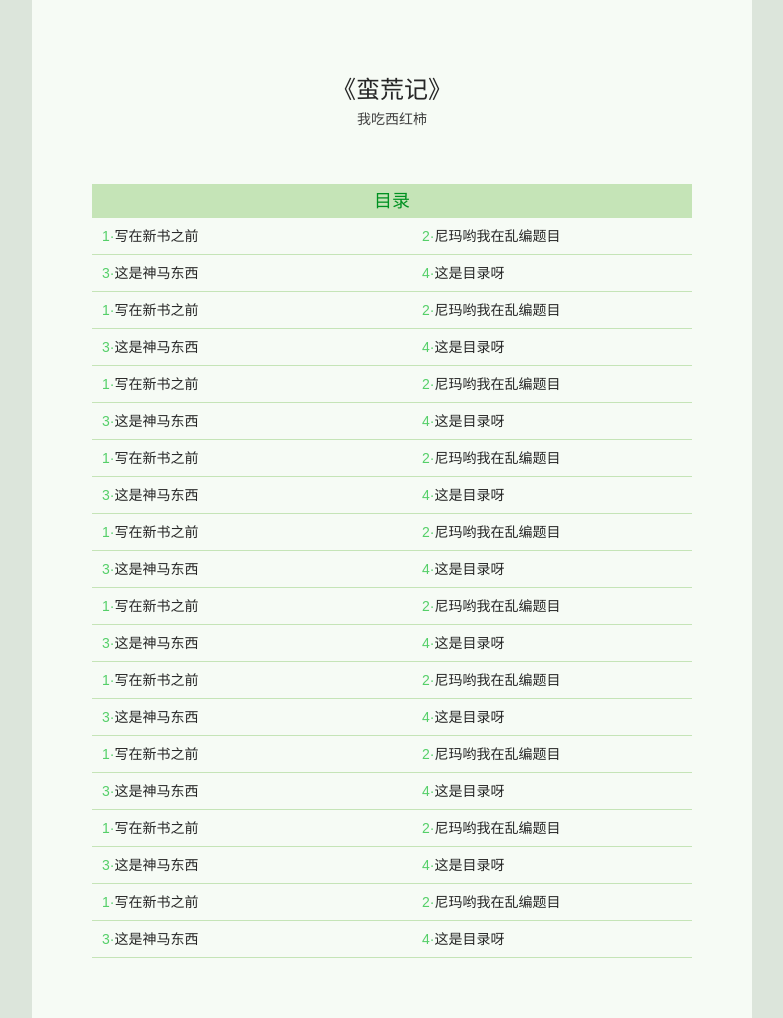
After one commit to qulashi369/wjcrawler, a Flask app: template server/templates/chapters.html in a window 1280 px wide. The commit adds this page. Shown: the whole page, without its empty margins (248-1031 px from the left). Run offline with Flask 2, Linux system fonts and the light colour scheme; the template is opened without the code that fills it, so the values that code supplies are empty.

Commit message:
add chapters page

```diff
--- a/server/app.py
+++ b/server/app.py
@@ -17,9 +17,16 @@ db_session = get_db_session(DB_URL)
 def index():
     return render_template('index.html')
 
+
 @app.route("/book")
 def book():
     return render_template('book.html')
 
+
+@app.route("/chapter")
+def chapters():
+    return render_template('chapters.html')
+
+
 if __name__ == "__main__":
     app.run(host='0.0.0.0', debug=True, port=8000)
--- a/server/static/css/main.css
+++ b/server/static/css/main.css
@@ -1,13 +1,22 @@
 /*reset*/
-html{font: 12px "微软雅黑","宋体","arial","Verdana";color:#000;}body,div,dl,dt,dd,ul,ol,li,h1,h2,h3,h4,h5,h6,pre,code,form,fieldset,legend,input,textarea,p,blockquote,th,td{margin:0;padding:0}table{border-collapse:collapse;border-spacing:0}fieldset,img{border:0}address,caption,cite,code,dfn,em,strong,th,var{font-style:normal;font-weight:normal}ol,ul{list-style:none}caption,th{text-align:left}h1,h2,h3,h4,h5,h6{font-size:100%;font-weight:normal}q:before,q:after{content:''}abbr,acronym{border:0;font-variant:normal}sup{vertical-align:text-top}sub{vertical-align:text-bottom}input,textarea,select{font-family:inherit;font-size:inherit;font-weight:inherit}input,textarea,select{*font-size:100%}legend{color:#000}a{text-decoration: none;}
+body,div,dl,dt,dd,ul,ol,li,h1,h2,h3,h4,h5,h6,pre,code,form,fieldset,legend,input,textarea,p,blockquote,th,td{margin:0;padding:0}table{border-collapse:collapse;border-spacing:0}fieldset,img{border:0}address,caption,cite,code,dfn,em,strong,th,var{font-style:normal;font-weight:normal}ol,ul{list-style:none}caption,th{text-align:left}h1,h2,h3,h4,h5,h6{font-size:100%;font-weight:normal}q:before,q:after{content:''}abbr,acronym{border:0;font-variant:normal}sup{vertical-align:text-top}sub{vertical-align:text-bottom}input,textarea,select{font-family:inherit;font-size:inherit;font-weight:inherit}input,textarea,select{*font-size:100%}legend{color:#000}a{text-decoration: none;}
 .clear {clear: both;display: block;overflow: hidden;visibility: hidden;width: 0;height: 0;}
 .clearfix:after {visibility: hidden;display: block;font-size: 0;content: " ";clear: both;height: 0;}
 * html .clearfix             { zoom: 1; } /* IE6 */
 *:first-child+html .clearfix { zoom: 1; } /* IE7 */
 
+
+/*global*/
+html{font: 12px "微软雅黑","宋体","arial","Verdana";color:#000;}
+html, body {height: 100%;}
+body{background-color:#f9faf8;}
 a:link {color:#262626}
 a:visited, a:focus {color: #000;}
+.main {padding-top:30px}
+.wrapper {width:960px;margin: 0 auto;}
 
+
+/*base*/
 .mb10 {margin-bottom:10px;}
 .mb30 {margin-bottom:30px;}
 .mb3 {margin-bottom:3px;}
@@ -15,13 +24,13 @@ a:visited, a:focus {color: #000;}
 .btn {display:inline-block;zoom:1;*display:inline;text-align:center;}
 .btn38 {height:18px;width:88px;padding:10px;}
 .btn32 {height:32px;width:304px;line-height:32px;}
+.hide {display:none}
 
-body{background-color:#f9faf8}
-.wrapper {width:960px;margin: 0 auto;}
+/*pages*/
+.reading {background-color:#dce5db;}
+.reading .wrapper {background-color:#f6fbf5;height:100%;padding:0 60px;width:600px;overflow-y: auto;}
 .header {height:53px;padding-top:35px;border-bottom:solid #38B100 2px}
-.title {font-size:32px;color:#38B100;}
-
-.main {padding-top:30px}
+.header .title {font-size:32px;color:#38B100;}
 
 .list_col li {float: none;display: inline-block;zoom: 1;vertical-align: top;}
 .list_col .last {margin-right:0;}
@@ -58,3 +67,24 @@ body{background-color:#f9faf8}
 .main .c_list ol li a span {color:#5E8C3E;}
 .main .c_list .more {text-align:center; font-size:14px; margin:10px auto 20px auto;}
 .main .c_list .more a {color:#D28028}
+
+
+.reading .chapters {padding-top:70px;}
+.reading .chapters .info {margin-bottom:56px;}
+.reading .chapters .info .title{text-align:center;font-size:24px;color:#262626;}
+.reading .chapters .info .author{text-align:center;font-size:14px;color:#404040;}
+.reading .chapters .list .bar {text-align:center;background-color:#C5E4B7;font-size:18px;color:#009121;height:34px;line-height:34px;}
+.reading .chapters .list ol li{float: left;width: 260px;padding: 0 50px 0 10px;border-bottom:solid #C5E4B7 1px;height:36px;line-height:36px;font-size:14px;color:#54cf68}
+.reading .chapters .list ol .rt {padding:0 10px}
+.reading .chapters .list ol li a{color:#262626}
+
+/* scroll */
+.dumascroll {}        /*只需对需要渲染滚动条的div设置该class即可,div要固定高度，超出部分设置隐藏，显示纵向滚动条。*/
+.dumascroll_area {    height:100%;overflow:hidden;}
+.dumascroll_bar,.dumascroll_handle,.dumascroll_handle_a {    background-image:url(../image/scroll.gif);}
+.dumascroll_bar {    position:absolute;    top:0;    right:0;    z-index:9;    width:14px;    height:100%;    cursor:default;    -moz-user-select:none;    -khtml-user-select:none;    user-select:none;    background-repeat:repeat-y;    background-position:-42px 0;    float:left;}
+.dumascroll_arrow_up,.dumascroll_arrow_up_a,.dumascroll_handle,.dumascroll_handle_a,.dumascroll_arrow_down,.dumascroll_arrow_down_a {    position:absolute;    left:0;}
+.dumascroll_arrow_up,.dumascroll_arrow_up_a,.dumascroll_arrow_down,.dumascroll_arrow_down_a {    width:100%;    height:3px;    color:#fff;    text-align:center;}
+.dumascroll_handle,.dumascroll_handle_a { width:100%; background-repeat:repeat-y; }
+.dumascroll_handle { background-position:-28px 0; }
+.dumascroll_handle_a { background-position:-56px 0; }
--- /dev/null
+++ b/server/static/js/scroll.js
@@ -0,0 +1,201 @@
+ var duma = {
+    $:function(o){ if(document.getElementById(o)) {return document.getElementById(o);} },
+    getStyle:function(o) { return o.currentStyle||document.defaultView.getComputedStyle(o,null); },
+    getOffset:function(o) {
+        var t = o.offsetTop,h = o.offsetHeight;
+        while(o = o.offsetParent) { t += o.offsetTop; }
+        return { top:t, height:h };
+    },
+    bind:function(o,eType,fn) {
+        if(o.addEventListener) { o.addEventListener(eType,fn,false); }
+        else if(o.attachEvent) { o.attachEvent("on" + eType,fn); }
+        else { o["on" + eType] = fn; }
+    },
+    stopEvent:function(e) {
+        e = e || window.event;
+        e.stopPropagation && (e.preventDefault(),e.stopPropagation()) || (e.cancelBubble = true,e.returnValue = false);
+    },
+    setCookie:function(c_name,value,expiredays) {
+        var exdate = new Date();
+        exdate.setDate(exdate.getDate() + expiredays);
+        document.cookie = c_name + "=" + escape(value) + ((expiredays == null) ? "" : ";expires=" + exdate.toGMTString());
+    },
+    getCookie:function(c_name) {
+        if(document.cookie.length > 0) {
+            c_start = document.cookie.indexOf(c_name + "=");
+            if(c_start != -1) {
+                c_start = c_start + c_name.length + 1;
+                c_end = document.cookie.indexOf(";",c_start);
+                if(c_end == -1) { c_end = document.cookie.length; }
+                return unescape(document.cookie.substring(c_start,c_end));
+            }
+        }
+        return "";
+    }
+};
+duma.BeautifyScrollBar = function(obj,arrowUpCss,arrowUpActiveCss,handleCss,handleActiveCss,arrowDownCss,arrowDownActiveCss) {
+    this.arrowUpInterval;
+    this.arrowDownInterval;
+    this.barMouseDownInterval;
+    this.relY;
+    this.id = obj;
+    this.obj = duma.$(this.id);
+    this.setObjCss();        //预先设置父容器的css定位才能让接下来的属性设置起作用
+    this.obj.innerHTML = '<div id="' + obj + 'Area" class="dumascroll_area">' + this.obj.innerHTML + '</div><div id="' + obj + 'Bar" class="dumascroll_bar"><div class="dumascroll_arrow_up"></div><div class="dumascroll_handle"></div><div class="dumascroll_arrow_down"></div></div>';
+    this.area = duma.$(obj + "Area");
+    this.bar = duma.$(obj + "Bar");
+    this.barPos;
+    this.arrowUp = this.bar.getElementsByTagName("div")[0];
+    this.arrowUpCss = arrowUpCss;
+    this.arrowUpActiveCss = arrowUpActiveCss;
+    this.handle = this.bar.getElementsByTagName("div")[1];
+    this.handleCss = handleCss;
+    this.handleActiveCss = handleActiveCss;
+    this.arrowDown = this.bar.getElementsByTagName("div")[2];
+    this.arrowDownCss = arrowDownCss;
+    this.arrowDownActiveCss = arrowDownActiveCss;
+    this.handleMinHeight = 15;
+    this.arrowUpHeight = parseInt(duma.getStyle(this.arrowUp).height);
+    this.arrowDownHeight = parseInt(duma.getStyle(this.arrowDown).height);
+    this.areaScrollHeight = this.area.scrollHeight;
+    this.handleHeight = parseInt(this.area.offsetHeight/this.area.scrollHeight * (this.bar.offsetHeight - this.arrowUpHeight - this.arrowDownHeight));
+}
+duma.BeautifyScrollBar.prototype = {
+    setObjCss:function() {
+        duma.getStyle(this.obj).position == "static" ? this.obj.style.position = "relative" : duma.getStyle(this.obj).backgroundColor == "transparent" ? this.obj.style.backgroundColor = "#fff" : null;        //若容器本来就没有设position，则初始化为relative；若容器原来未设置背景色，则初始化为白色；
+    },
+    sethandle:function() {                //当内容超多时设置拖拽条子的最小高度
+        this.handle.style.top = this.arrowUpHeight + "px";
+        if(this.handleHeight > this.handleMinHeight) {
+            this.handleHeight < this.bar.offsetHeight - this.arrowUpHeight - this.arrowDownHeight ? this.handle.style.height = this.handleHeight + "px" : this.handle.style.display = "none";
+        }
+        else { this.handleHeight = this.handleMinHeight; this.handle.style.height = this.handleMinHeight + "px"; }
+    },
+    setBarPos:function() {                //将当前滚动的距离值存入cookie
+        this.barPos = this.area.scrollTop + "";
+        duma.setCookie(this.id + "CookieName",this.barPos,1);
+    },
+    getBarPos:function() {
+        this.barPos = duma.getCookie(this.id + "CookieName");
+        if(this.barPos!=null && this.barPos!="") {
+            this.area.scrollTop = this.barPos;
+            this.areaScroll();
+        }
+    },
+    clearArrowUpInterval:function() { clearInterval(this.arrowUpInterval); },
+    clearArrowDownInterval:function() { clearInterval(this.arrowDownInterval); },
+    clearBarMouseDownInterval:function() { clearInterval(this.barMouseDownInterval); },
+    areaScroll:function() {
+        this.handle.style.display != "none" ? this.handle.style.top = this.area.scrollTop/(this.area.scrollHeight - this.area.offsetHeight) * (this.bar.offsetHeight - this.handleHeight - this.arrowUpHeight - this.arrowDownHeight) + this.arrowUpHeight + "px" : null;
+    },
+    areakeydown:function(e) {            //支持键盘上下按键
+        var that = this;
+        document.onkeydown = function(event) {
+            var e = event || window.event,
+            ek = e.keyCode || e.which;
+            if(ek == 40) { that.area.scrollTop += 25 }
+            else if(ek == 38) { that.area.scrollTop -= 25 }
+            if(that.area.scrollTop > 0 && that.area.scrollTop < that.area.scrollHeight - that.area.offsetHeight){ duma.stopEvent(e); }
+            that.setBarPos();
+        }
+    },
+    handleMove:function(e) {
+        var e = e || window.event;
+        this.area.scrollTop = (e.clientY - this.relY - this.arrowUpHeight)/(this.bar.offsetHeight - this.handleHeight - this.arrowUpHeight - this.arrowDownHeight)*(this.area.scrollHeight - this.area.offsetHeight);
+        this.setBarPos();
+    },
+    handleMouseDown:function(e) {
+        var that = this,e = e || window.event;
+        that.relY = e.clientY - that.handle.offsetTop;
+        that.handle.setCapture ? that.handle.setCapture() : null;
+        that.handle.className = that.handleActiveCss;
+        document.onmousemove = function(event) { that.handleMove(event); };
+        document.onmouseup = function() {
+            that.handle.className = that.handleCss;
+            that.handle.releaseCapture ? that.handle.releaseCapture() : null;
+            document.onmousemove = null;
+        };
+    },
+    barScroll:function(e) {
+        var e = e || window.event,eDir;        //设置滚轮事件,e.wheelDelta与e.detail分别兼容IE、W3C，根据返回值的正负来判断滚动方向
+        if(e.wheelDelta) { eDir = e.wheelDelta/120; }
+        else if(e.detail) { eDir = -e.detail/3; }
+        eDir > 0 ? this.area.scrollTop -= 20 : this.area.scrollTop += 20;    //步长设80像素比较接近window滚动条的滚动速度
+        if(this.area.scrollTop > 0 && this.area.scrollTop < this.area.scrollHeight - this.area.offsetHeight){ duma.stopEvent(e); }
+        this.setBarPos();
+    },
+    barDown:function(e) {
+        var e = e || window.event,that = this,
+            eY = e.clientY,
+            mStep = this.bar.offsetHeight,
+            documentScrollTop = document.documentElement.scrollTop || document.body.scrollTop,
+            hOffset = duma.getOffset(this.handle),
+            bOffset = duma.getOffset(this.bar);
+        if(documentScrollTop + eY < hOffset.top) { this.barMouseDownInterval = setInterval(function(e){
+            that.area.scrollTop -= that.area.offsetHeight;
+            if(that.area.scrollTop <= (eY + documentScrollTop - bOffset.top - that.arrowUpHeight)/(that.bar.offsetHeight - that.arrowUpHeight - that.arrowDownHeight) * that.area.scrollHeight) { that.clearBarMouseDownInterval(); }
+            that.setBarPos();
+        },80); }
+        else if(documentScrollTop + eY > hOffset.top + hOffset.height) { this.barMouseDownInterval = setInterval(function(){
+            that.area.scrollTop += that.area.offsetHeight;
+            if(that.area.scrollTop >= (eY + documentScrollTop - bOffset.top - that.arrowUpHeight - hOffset.height)/(that.bar.offsetHeight - that.arrowUpHeight - that.arrowDownHeight) * that.area.scrollHeight) { that.clearBarMouseDownInterval(); }
+            that.setBarPos();
+        },80); }
+        duma.stopEvent(e);
+    },
+    arrowUpMouseDown:function(e) {
+        var that = this;
+        this.arrowUpInterval = setInterval(function(){ that.area.scrollTop -= 25; that.setBarPos(); },10);
+        this.arrowUp.className = this.arrowUpActiveCss;
+        duma.stopEvent(e);
+    },
+    arrowUpMouseUp:function() { this.clearArrowUpInterval(); this.arrowUp.className = this.arrowUpCss; },
+    arrowUpMouseOut:function() { this.clearArrowUpInterval(); this.arrowUp.className = this.arrowUpCss; },
+    arrowDownMouseDown:function(e) {
+        var that = this;
+        this.arrowDownInterval = setInterval(function(){ that.area.scrollTop += 25; that.setBarPos(); },10);
+        this.arrowDown.className = this.arrowDownActiveCss;
+        duma.stopEvent(e);
+    },
+    arrowDownMouseUp:function() { this.clearArrowDownInterval(); this.arrowDown.className = this.arrowDownCss; },
+    arrowDownMouseOut:function() { this.clearArrowDownInterval(); this.arrowDown.className = this.arrowDownCss; },
+    run:function(){
+        var that = this;
+        this.sethandle();
+        this.areaScroll();
+        this.getBarPos();
+        this.area.onscroll = function(){that.areaScroll()};
+        this.area.onmouseover = this.bar.onmouseover = function(event){that.areakeydown(event)};
+        this.area.onmouseout = this.bar.onmouseout = function(){document.onkeydown = null};
+        this.handle.onmousedown = function(event){that.handleMouseDown(event)};
+        this.bar.onmousedown = function(event){that.barDown(event)};
+        this.bar.onmouseup = function(){that.clearBarMouseDownInterval()};
+        this.bar.onmouseout = function(){that.clearBarMouseDownInterval()};
+        this.arrowUp.onmousedown = function(event){that.arrowUpMouseDown(event)};
+        this.arrowUp.onmouseup = function(){that.arrowUpMouseUp()};
+        this.arrowUp.onmouseout = function(){that.arrowUpMouseOut()};
+        this.arrowDown.onmousedown = function(event){that.arrowDownMouseDown(event)};
+        this.arrowDown.onmouseup = function(){that.arrowDownMouseUp()};
+        this.arrowDown.onmouseout = function(){that.arrowDownMouseOut()};
+        duma.bind(this.obj,"mousewheel",function(event){that.barScroll(event)});
+        duma.bind(this.obj,"DOMMouseScroll",function(event){that.barScroll(event)});
+    }
+}
+duma.BeautifyScrollBar.init = function() {
+    var o = document.getElementsByTagName("div"),
+        oLen = o.length,
+        dumascrollClass = /\bdumascroll\b/,
+        oArr = [],
+        oArrLen = oArr.length;
+    for(var i=0; i<oLen; i++) {
+        if(dumascrollClass.test(o[i].className)) {
+            oArr.push("dumaScrollAreaId_" + i);
+            oArrLen = oArr.length;
+            o[i].id = oArr[oArrLen - 1];
+        }
+    }
+    for(var j=0; j<oArrLen; j++) {
+        new duma.BeautifyScrollBar(oArr[j],"dumascroll_arrow_up","dumascroll_arrow_up_a","dumascroll_handle","dumascroll_handle_a","dumascroll_arrow_down","dumascroll_arrow_down_a").run();
+    }
+}
+duma.bind(window,"load",duma.BeautifyScrollBar.init);
--- /dev/null
+++ b/server/templates/chapters.html
@@ -0,0 +1,72 @@
+<!DOCTYPE html>
+<html lang="zh-CN">
+  <head>
+    <meta charset="utf-8">
+    <title>一碗书-体验最爽的免费小说网站|将夜|蛮荒记|求魔|武动乾坤</title>
+    <meta name="keywords" content="小说,言情小说,穿越小说,免费小说,小说下载,好看的小说,最新章节">
+    <meta name="description" content="一碗书小说网,最好的免费小说阅读网站">
+    <link rel="stylesheet" href="../static/css/main.css">
+
+    <script type="text/javascript" src="../static/js/scroll.js"></script>
+  </head>
+  <body class="reading">
+    <div class="wrapper dumascroll">
+      <div class="chapters ">
+        <div class="info">
+          <div class="title mb3"><span>《蛮荒记》</span></div>
+          <div class="author"><span>我吃西红柿</span></div>
+        </div>
+        <div class="list">
+          <div class="bar"><span>目录</span></div>
+          <div class="clearfix">
+            <ol>
+              <li><span>1·<a href="#">写在新书之前</a></span></li>
+              <li class="rt">2·<a href="#">尼玛哟我在乱编题目</a></li>
+              <li><span>3·<a href="#">这是神马东西</a></span></li>
+              <li class="rt"><span>4·<a href="#">这是目录呀</a></span></li>
+              <li><span>1·<a href="#">写在新书之前</a></span></li>
+              <li class="rt">2·<a href="#">尼玛哟我在乱编题目</a></li>
+              <li><span>3·<a href="#">这是神马东西</a></span></li>
+              <li class="rt"><span>4·<a href="#">这是目录呀</a></span></li>
+              <li><span>1·<a href="#">写在新书之前</a></span></li>
+              <li class="rt">2·<a href="#">尼玛哟我在乱编题目</a></li>
+              <li><span>3·<a href="#">这是神马东西</a></span></li>
+              <li class="rt"><span>4·<a href="#">这是目录呀</a></span></li>
+              <li><span>1·<a href="#">写在新书之前</a></span></li>
+              <li class="rt">2·<a href="#">尼玛哟我在乱编题目</a></li>
+              <li><span>3·<a href="#">这是神马东西</a></span></li>
+              <li class="rt"><span>4·<a href="#">这是目录呀</a></span></li>
+              <li><span>1·<a href="#">写在新书之前</a></span></li>
+              <li class="rt">2·<a href="#">尼玛哟我在乱编题目</a></li>
+              <li><span>3·<a href="#">这是神马东西</a></span></li>
+              <li class="rt"><span>4·<a href="#">这是目录呀</a></span></li>
+              <li><span>1·<a href="#">写在新书之前</a></span></li>
+              <li class="rt">2·<a href="#">尼玛哟我在乱编题目</a></li>
+              <li><span>3·<a href="#">这是神马东西</a></span></li>
+              <li class="rt"><span>4·<a href="#">这是目录呀</a></span></li>
+              <li><span>1·<a href="#">写在新书之前</a></span></li>
+              <li class="rt">2·<a href="#">尼玛哟我在乱编题目</a></li>
+              <li><span>3·<a href="#">这是神马东西</a></span></li>
+              <li class="rt"><span>4·<a href="#">这是目录呀</a></span></li>
+              <li><span>1·<a href="#">写在新书之前</a></span></li>
+              <li class="rt">2·<a href="#">尼玛哟我在乱编题目</a></li>
+              <li><span>3·<a href="#">这是神马东西</a></span></li>
+              <li class="rt"><span>4·<a href="#">这是目录呀</a></span></li>
+              <li><span>1·<a href="#">写在新书之前</a></span></li>
+              <li class="rt">2·<a href="#">尼玛哟我在乱编题目</a></li>
+              <li><span>3·<a href="#">这是神马东西</a></span></li>
+              <li class="rt"><span>4·<a href="#">这是目录呀</a></span></li>
+              <li><span>1·<a href="#">写在新书之前</a></span></li>
+              <li class="rt">2·<a href="#">尼玛哟我在乱编题目</a></li>
+              <li><span>3·<a href="#">这是神马东西</a></span></li>
+              <li class="rt"><span>4·<a href="#">这是目录呀</a></span></li>
+            </ol>
+          </div>
+        </div>
+      </div>
+      <div class="main hide">
+      </div>
+
+    </div>
+  </body>
+</html>
```
Also changed, not shown: server/static/image/scroll.gif (added).
